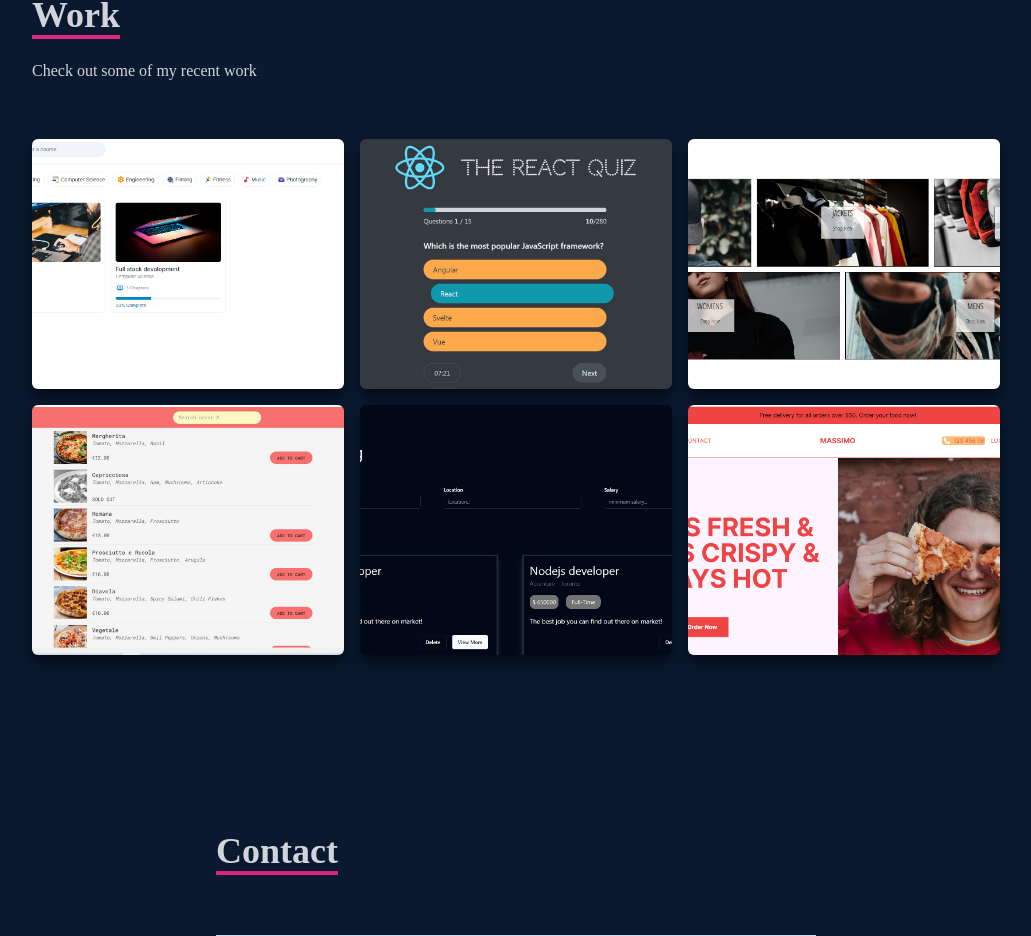
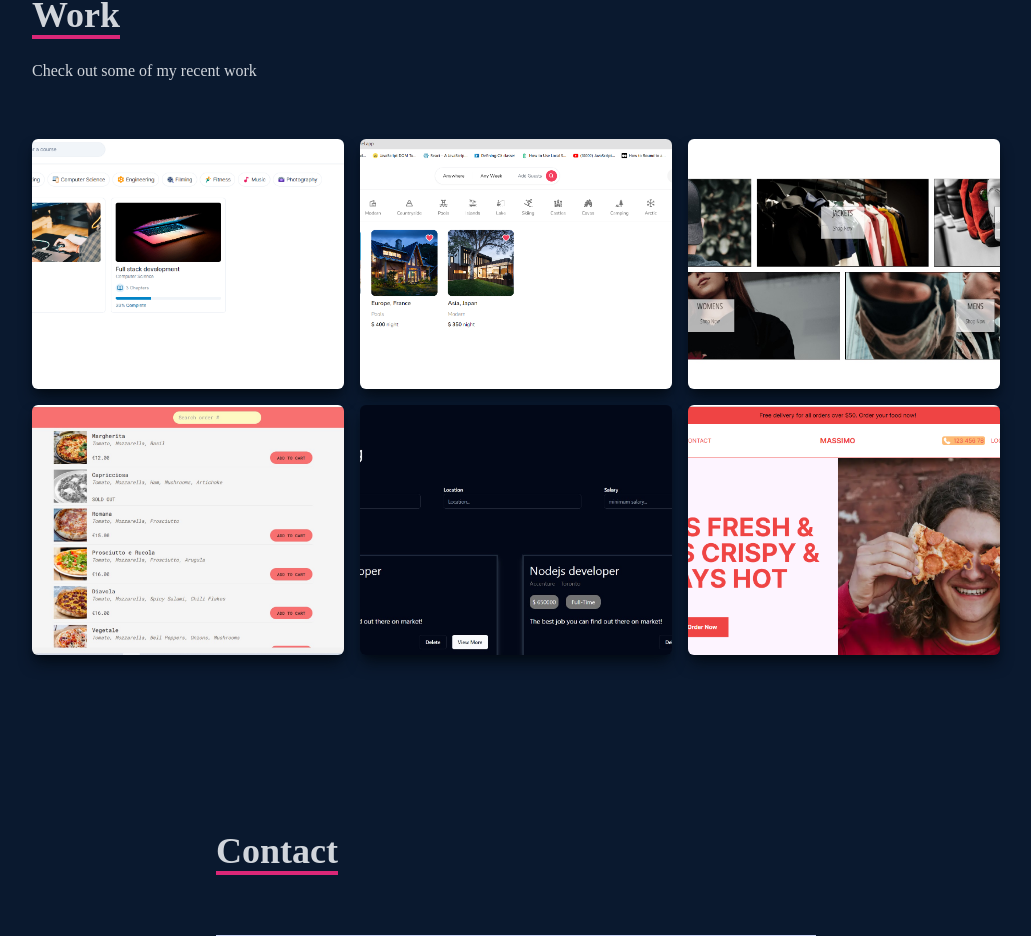
Before and after one commit to samikhaling/Portfolio, a React (Create React App) app: page / in a window 1280 px wide. Shown: the part 2475-3411 px from the top of the page, without its empty margins (124-1155 px from the left). Built offline with nearby package versions, Linux system fonts and the light colour scheme.

Commit message:
Added one project

```diff
--- a/src/data/data.js
+++ b/src/data/data.js
@@ -2,8 +2,8 @@ import restaurent from '../assets/projects/restaurent.jpg'
 import clothing from '../assets/projects/samclothing.jpg'
 import pizza from '../assets/projects/pizza.jpg'
 import jobpost from '../assets/projects/jobposting.jpg'
-import quizz from '../assets/projects/quizz.jpg'
 import lms from '../assets/projects/lms-learning.png'
+import airbnb from '../assets/projects/airbnb.png'
 
 export const data=[
      {
@@ -15,10 +15,10 @@ export const data=[
     },
     {
         id:2,
-        name:"React quizz application",
-        image:quizz,
-        github:"https://github.com/samikhaling/react-quiz",
-        live:"https://samir-react-quizz.netlify.app/",
+        name:"Airbnb clone using NextJs 13",
+        image:airbnb,
+        github:"https://github.com/samikhaling/airbnb-booking-clone",
+        live:"https://room-book-app.vercel.app/",
     },
     {
         id:3,
```
Also changed, not shown: src/assets/projects/airbnb.png (added), src/assets/projects/quizz.jpg (deleted).
